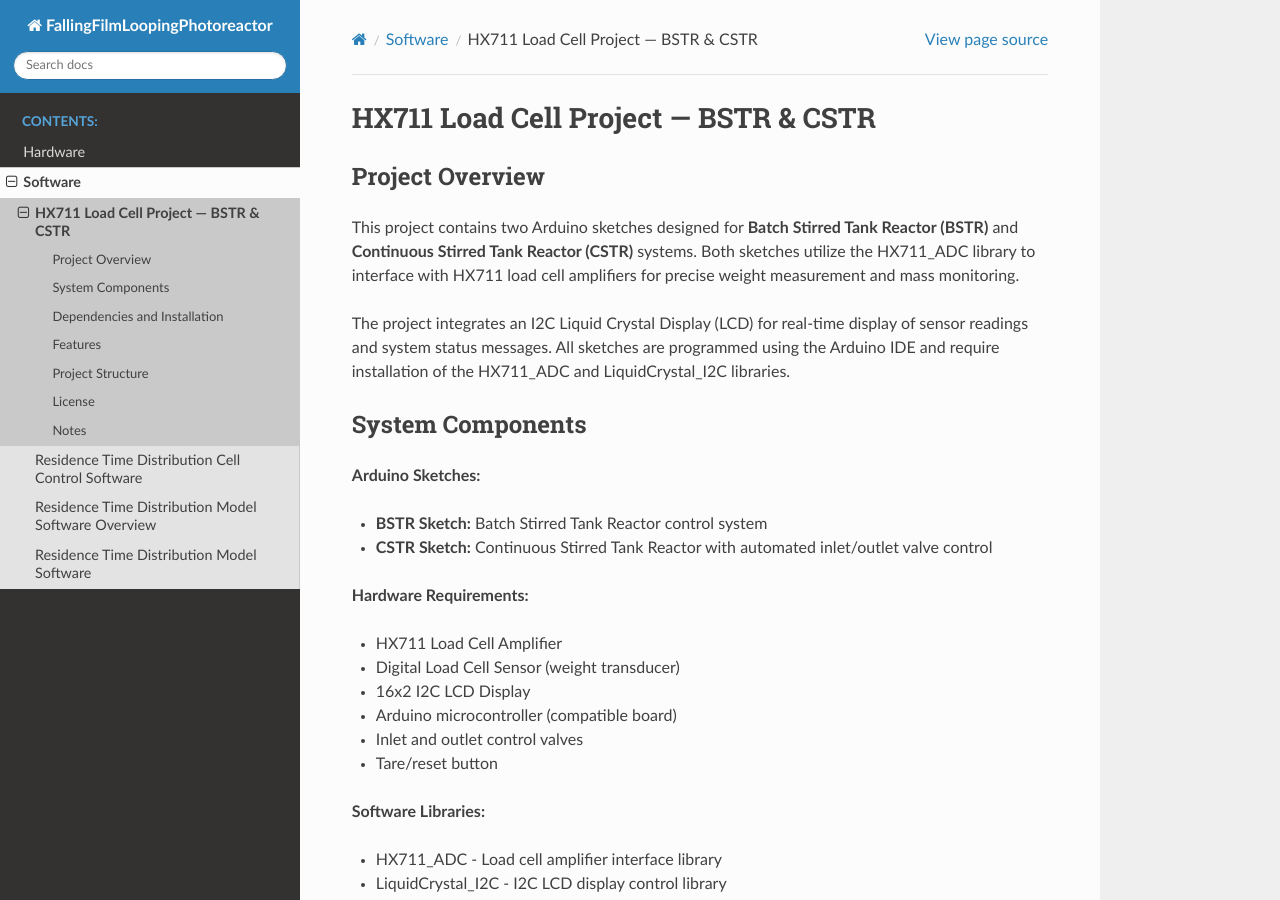
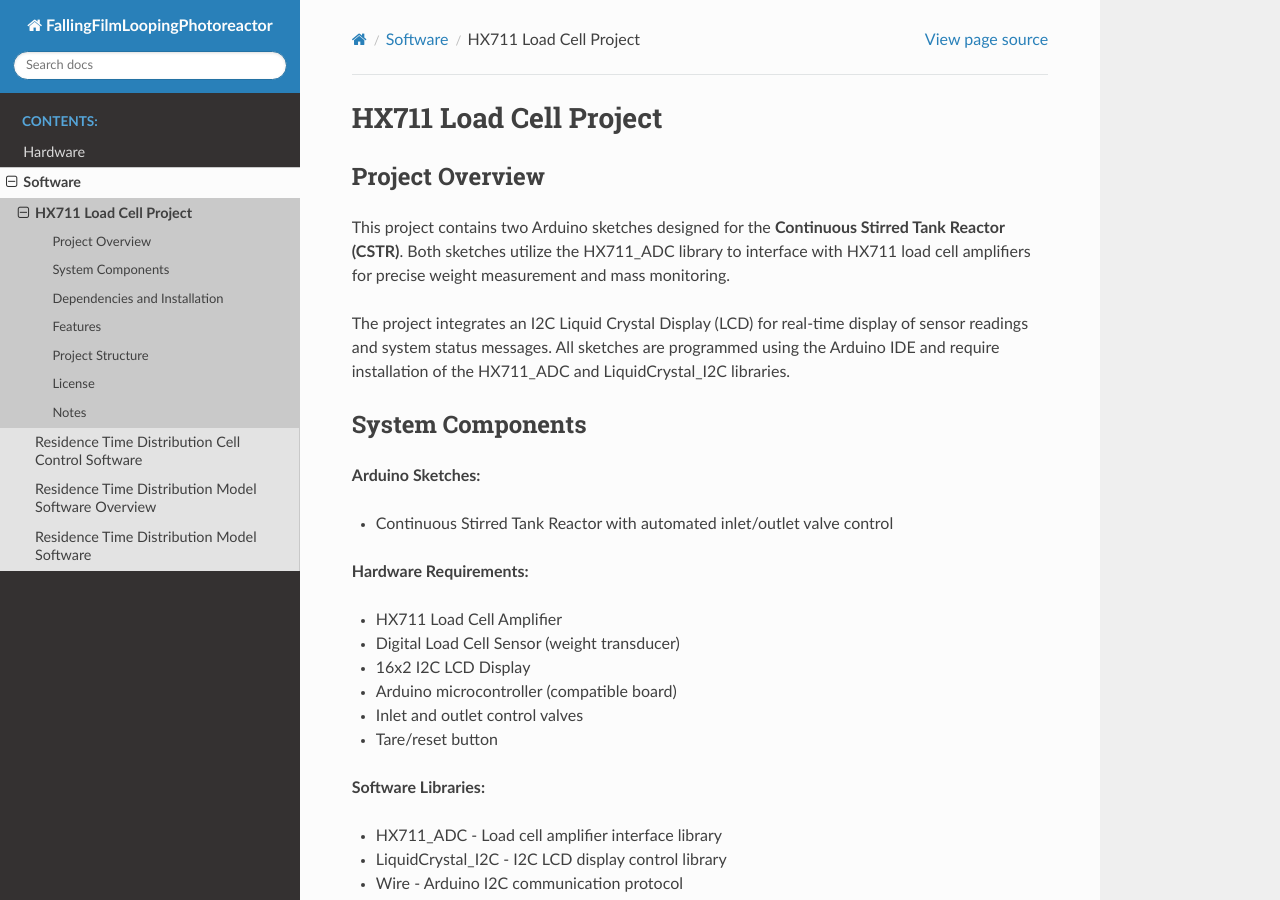
Before and after one commit to photonZfeed/FallingFilmLoopingPhotoreactor, a Sphinx documentation site: the page built from 03_Documentation/source/software/hx711_load_cell.rst, in a window 1280 px wide and 900 px high. Built offline with Sphinx 7.4.7 and the Read the Docs theme 3.1.0, drawn with Linux system fonts in a browser that asks for light colours.

Commit message:
update hx711_load_cell documentation

```diff
--- a/03_Documentation/source/software/readme.rst
+++ b/03_Documentation/source/software/hx711_load_cell.rst
@@ -1,11 +1,11 @@
 ============================================================
-HX711 Load Cell Project — BSTR & CSTR
+HX711 Load Cell Project
 ============================================================
 
 Project Overview
 ================
 
-This project contains two Arduino sketches designed for **Batch Stirred Tank Reactor (BSTR)** and **Continuous Stirred Tank Reactor (CSTR)** systems. Both sketches utilize the HX711_ADC library to interface with HX711 load cell amplifiers for precise weight measurement and mass monitoring.
+This project contains two Arduino sketches designed for the **Continuous Stirred Tank Reactor (CSTR)**. Both sketches utilize the HX711_ADC library to interface with HX711 load cell amplifiers for precise weight measurement and mass monitoring.
 
 The project integrates an I2C Liquid Crystal Display (LCD) for real-time display of sensor readings and system status messages. All sketches are programmed using the Arduino IDE and require installation of the HX711_ADC and LiquidCrystal_I2C libraries.
 
@@ -14,8 +14,7 @@ System Components
 
 **Arduino Sketches:**
 
-* **BSTR Sketch:** Batch Stirred Tank Reactor control system
-* **CSTR Sketch:** Continuous Stirred Tank Reactor with automated inlet/outlet valve control
+* Continuous Stirred Tank Reactor with automated inlet/outlet valve control
 
 **Hardware Requirements:**
 
```
